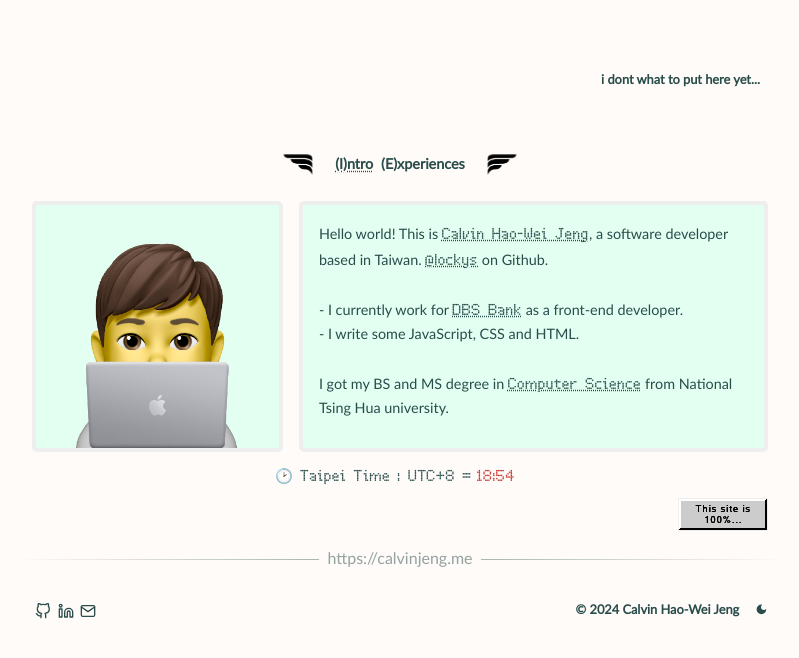
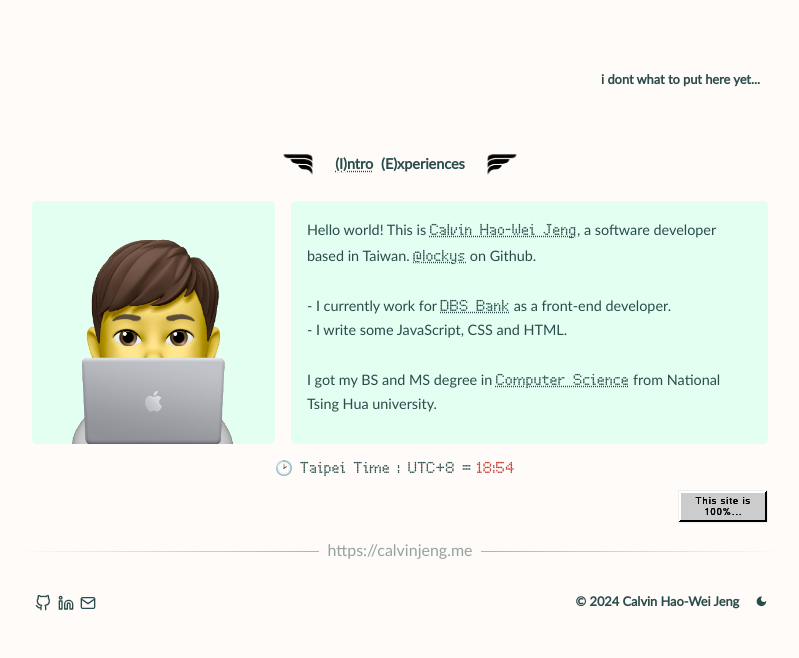
Before and after one commit to lockys/me, a React (Vite) app: page / in a window 1280 px wide. Shown: the top 658 px of the page, without its empty margins (240-1039 px from the left). Built offline with nearby package versions, Linux system fonts and the light colour scheme.

Commit message:
style tuning

```diff
--- a/src/components/Intro.jsx
+++ b/src/components/Intro.jsx
@@ -15,7 +15,6 @@ const IntroContainer = styled.div`
 const ProfileImage = styled.img`
   width: 33%;
   height: auto;
-  border: 0.3rem solid ${({ theme }) => theme.border};
   transition: background-color 0.3s ease-in-out;
   border-radius: 5px;
   background-color: #E2FFF2;
@@ -31,7 +30,6 @@ const ProfileImage = styled.img`
   }
 `;
 const IntroContent = styled.div`
-  border: 0.3rem solid ${({ theme }) => theme.border};
   color: ${({ theme }) => theme.textColor};
   background-color: #E2FFF2;
 
```
